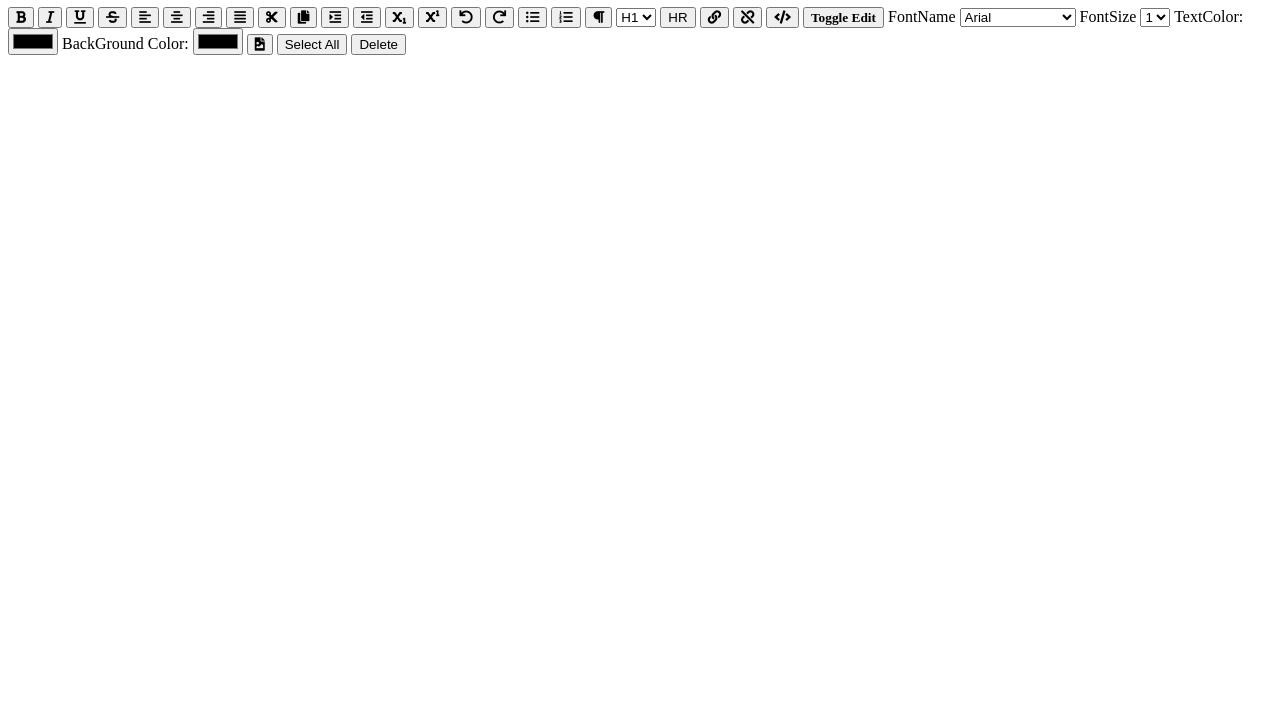
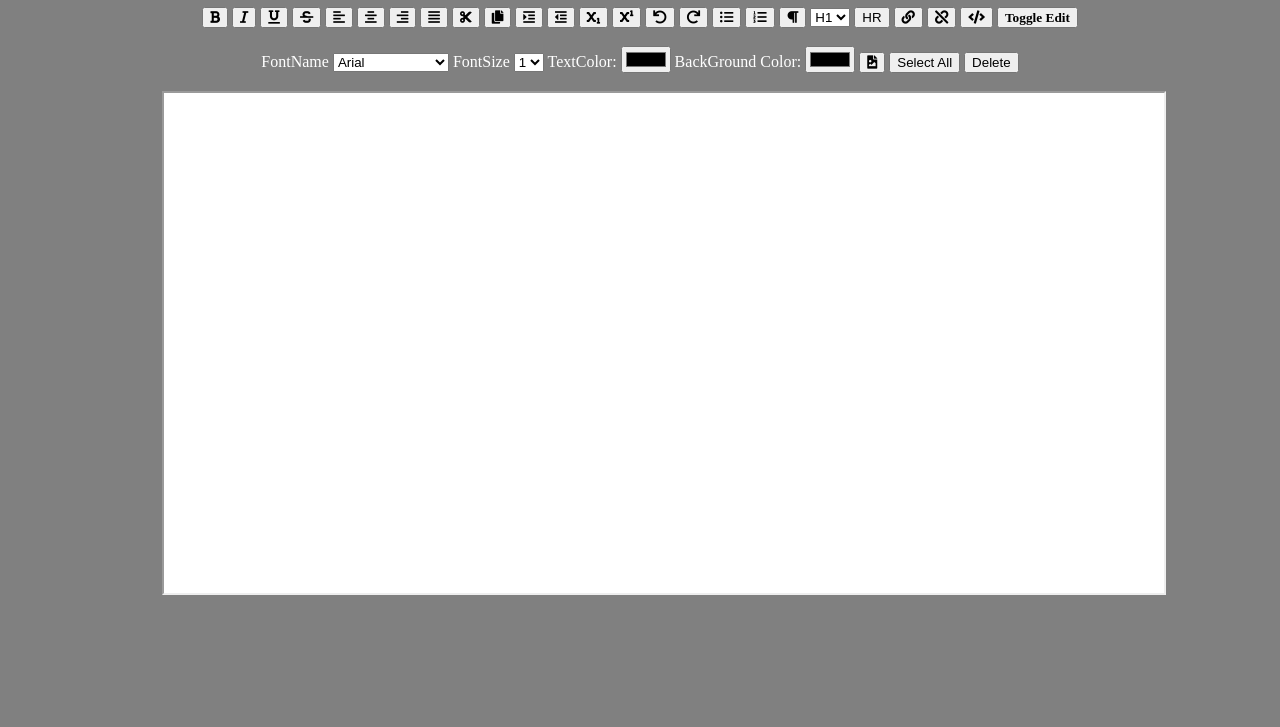
Before and after one commit to leilabaneshi/text-editor, a plain HTML site: page index.html in a window 1280 px wide. Shown: the part 73-800 px from the top of the page. Drawn offline with Linux system fonts and the light colour scheme.

Commit message:
create css file

```diff
--- a/index.html
+++ b/index.html
@@ -16,26 +16,30 @@
   <body>
     <div class="container">
       <h1>My text editor</h1>
-      <button><i class="fas fa-bold"></i></button>
-      <button><i class="fas fa-italic"></i></button>
-      <button><i class="fas fa-underline"></i></button>
-      <button><i class="fas fa-strikethrough"></i></button>
-      <button><i class="fas fa-align-left"></i></button>
-      <button><i class="fas fa-align-center"></i></button>
-      <button><i class="fas fa-align-right"></i></button>
-      <button><i class="fas fa-align-justify"></i></button>
-      <button><i class="fas fa-cut"></i></button>
-      <button><i class="fas fa-copy"></i></button>
-      <button><i class="fas fa-indent"></i></button>
-      <button><i class="fas fa-outdent"></i></button>
-      <button><i class="fas fa-subscript"></i></button>
-      <button><i class="fas fa-superscript"></i></button>
-      <button><i class="fas fa-undo"></i></button>
-      <button><i class="fas fa-redo"></i></button>
-      <button><i class="fas fa-list-ul"></i></button>
-      <button><i class="fas fa-list-ol"></i></button>
-      <button><i class="fas fa-paragraph"></i></button>
-      <select id="">
+      <button title="bold"><i class="fas fa-bold"></i></button>
+      <button title="italic"><i class="fas fa-italic"></i></button>
+      <button title="underline"><i class="fas fa-underline"></i></button>
+      <button title="strikethrouth">
+        <i class="fas fa-strikethrough"></i>
+      </button>
+      <button title="align left"><i class="fas fa-align-left"></i></button>
+      <button title="alighn center"><i class="fas fa-align-center"></i></button>
+      <button title="align right"><i class="fas fa-align-right"></i></button>
+      <button title="align justify">
+        <i class="fas fa-align-justify"></i>
+      </button>
+      <button title="cut"><i class="fas fa-cut"></i></button>
+      <button title="copy"><i class="fas fa-copy"></i></button>
+      <button title="indent"><i class="fas fa-indent"></i></button>
+      <button title="outdent"><i class="fas fa-outdent"></i></button>
+      <button title="subscript"><i class="fas fa-subscript"></i></button>
+      <button title="superscript"><i class="fas fa-superscript"></i></button>
+      <button title="undo"><i class="fas fa-undo"></i></button>
+      <button title="redo"><i class="fas fa-redo"></i></button>
+      <button title="list ul"><i class="fas fa-list-ul"></i></button>
+      <button title="list ol"><i class="fas fa-list-ol"></i></button>
+      <button title="paragraph"><i class="fas fa-paragraph"></i></button>
+      <select>
         <option value="H1">H1</option>
         <option value="H2">H2</option>
         <option value="H3">H3</option>
@@ -44,10 +48,13 @@
         <option value="H6">H6</option>
       </select>
       <button>HR</button>
-      <button><i class="fas fa-link"></i></button>
-      <button><i class="fas fa-unlink"></i></button>
-      <button><i class="fas fa-code"></i></button>
-      <button><i class="fas fa-toggle-edit">Toggle Edit</i></button>
+      <button title="link"><i class="fas fa-link"></i></button>
+      <button title="unlink"><i class="fas fa-unlink"></i></button>
+      <button title="code"><i class="fas fa-code"></i></button>
+      <button title="toggle edit">
+        <i class="fas fa-toggle-edit">Toggle Edit</i>
+      </button>
+      <br /><br />
       <label>FontName</label>
       <select id="">
         <option value="Arial">Arial</option>
@@ -67,10 +74,12 @@
       <input type="color" />
       <label for="">BackGround Color:</label>
       <input type="color" />
-      <button><i class="fas fa-file-image"></i></button>
+      <button title="image file"><i class="fas fa-file-image"></i></button>
       <button>Select All</button>
       <button>Delete</button>
     </div>
+    <br />
+    <iframe width="1000px" height="500px"></iframe>
     <script src="app.js"></script>
   </body>
 </html>
--- a/style.css
+++ b/style.css
@@ -0,0 +1,12 @@
+body {
+  background-color: gray;
+  color: white;
+}
+
+.container {
+  text-align: center;
+}
+iframe {
+  background-color: #fff;
+  margin-left: 12vw;
+}
```
